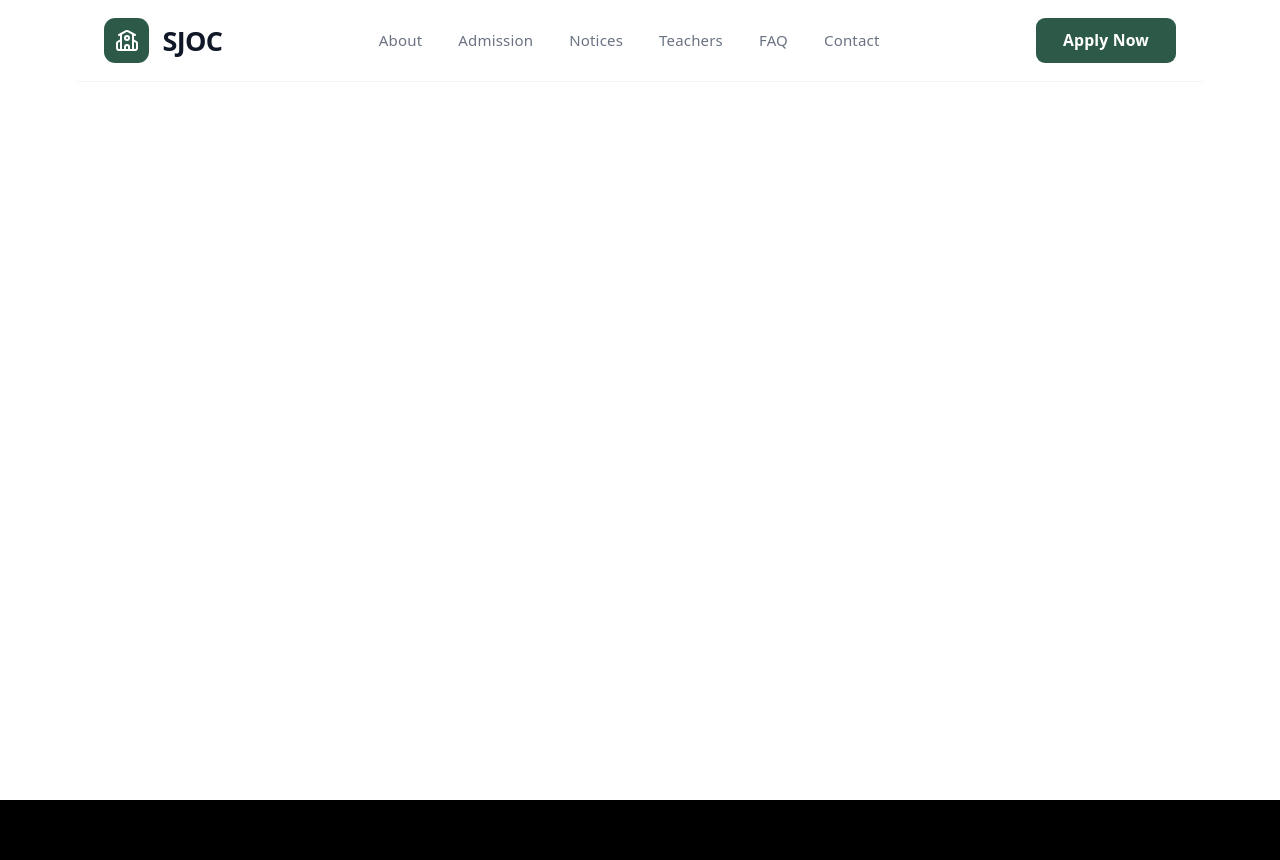
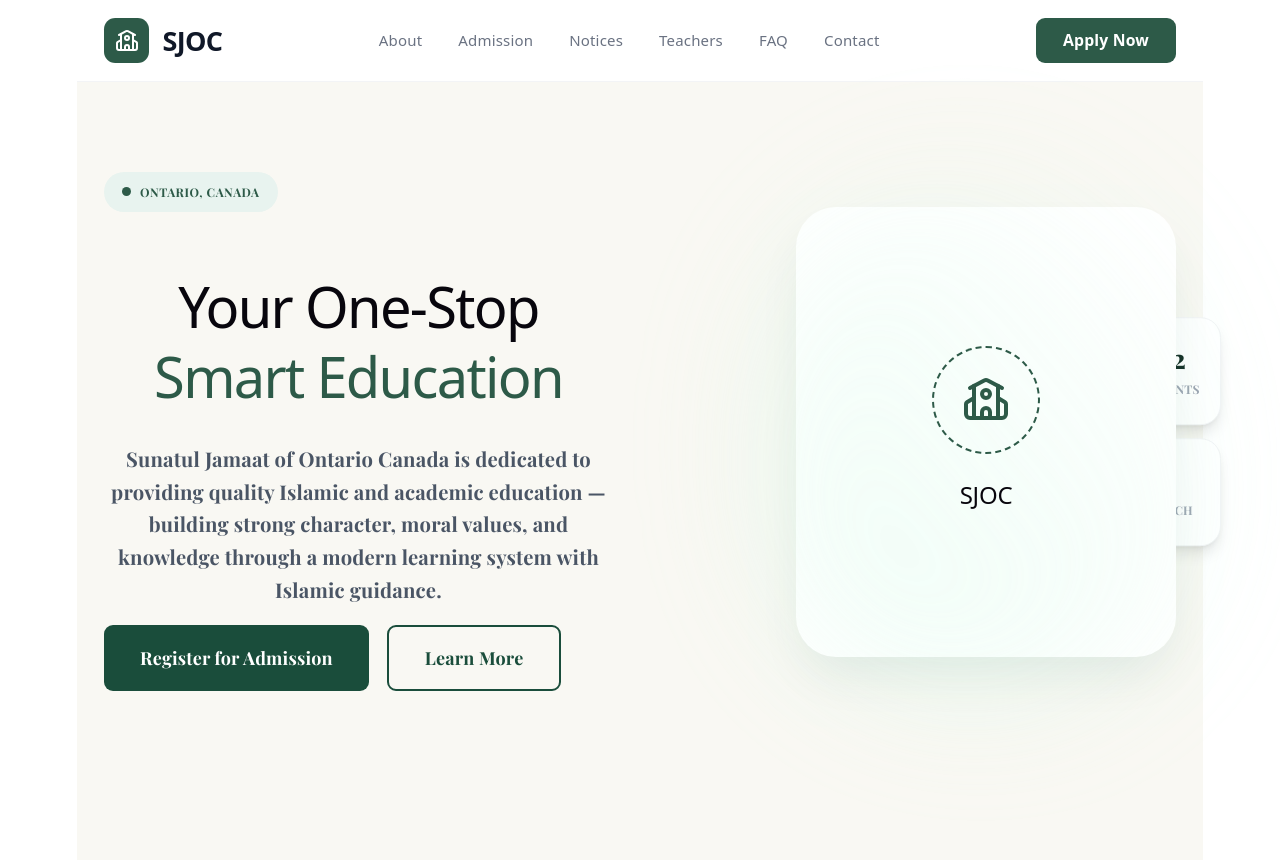
Before and after one commit to tanvermax/sjoc-school, a React (Vite) app: page / in a window 1280 px wide. Shown: the top 860 px of the page. Before the commit the page ends 800 px from the top, so only its background shows below. Built offline with nearby package versions, Linux system fonts and the light colour scheme.

Commit message:
hero section added

```diff
--- a/src/MainLoyout/CommonLayoput/CommonLayout.tsx
+++ b/src/MainLoyout/CommonLayoput/CommonLayout.tsx
@@ -1,9 +1,12 @@
+import { Outlet } from "react-router";
 import Navbar from "../Home/Navber";
 
 export default function CommonLayout() {
   return (
     <div>
       <Navbar />
+      <Outlet/>
+
     </div>
   );
 }
--- /dev/null
+++ b/src/MainLoyout/CommonLayoput/Hero.tsx
@@ -0,0 +1,75 @@
+
+import { School, Users, BookOpen, MapPin, GraduationCap } from 'lucide-react';
+
+const Hero = () => {
+  const stats = [
+    { label: "Teachers", value: "17", icon: <Users size={16} /> },
+    { label: "Students", value: "312", icon: <GraduationCap size={16} /> },
+    { label: "Classes", value: "11", icon: <BookOpen size={16} /> },
+    { label: "Branch", value: "1", icon: <MapPin size={16} /> },
+  ];
+
+  return (
+    <section className="font-serif-custom relative min-h-screen  bg-[#F9F8F3] px-6 py-12 md:py-20">
+      <div className="mx-auto grid  grid-cols-1 items-center gap-12 lg:grid-cols-2">
+
+        {/* Left Content */}
+        <div className="flex flex-col space-y-6">
+          <div className="inline-flex w-fit items-center gap-2 rounded-full bg-[#E8F3EF] px-4 py-1.5 text-[12px] font-bold uppercase tracking-wider text-[#2D5A48]">
+            <span className="h-2 w-2 rounded-full bg-[#2D5A48]" />
+            Ontario, Canada
+          </div>
+
+          <h1 className="font-serif-custom text-5xl font-bold leading-tight  md:text-7xl">
+            Your One-Stop <br />
+            <span className="text-[#2D5A48]">Smart Education</span>
+          </h1>
+
+          <p className="max-w-lg text-lg leading-relaxed text-gray-600">
+            Sunatul Jamaat of Ontario Canada is dedicated to providing quality Islamic and academic education —
+            building strong character, moral values, and knowledge through a modern learning system with Islamic guidance.
+          </p>
+
+          <div className="flex flex-wrap gap-4 pt-4">
+            <button className="rounded-md bg-[#1A4D3B] px-8 py-4 font-semibold text-white transition-all hover:bg-[#143d2f] hover:shadow-lg">
+              Register for Admission
+            </button>
+            <button className="rounded-md border-2 border-[#1A4D3B] px-8 py-4 font-semibold text-[#1A4D3B] transition-all hover:bg-[#1A4D3B] hover:text-white">
+              Learn More
+            </button>
+          </div>
+        </div>
+
+        {/* Right Content: Visual & Stats */}
+        <div className="relative flex items-center justify-center lg:justify-end">
+          {/* Main Card */}
+          <div className="relative z-10 flex h-[350px] w-[300px] flex-col items-center justify-center rounded-[40px] bg-white shadow-2xl shadow-emerald-900/10 md:h-[450px] md:w-[380px]">
+            <div className="mb-6 flex h-24 w-24 items-center justify-center rounded-full border-2 border-dashed border-[#2D5A48] p-4">
+              <School size={48} className="text-[#2D5A48]" />
+            </div>
+            <h2 className="font-serif text-3xl font-bold tracking-widest text-[#2D5A48]">SJOC</h2>
+
+            {/* Soft Gradient Background behind card */}
+            <div className="absolute -z-10 h-[120%] w-[120%] animate-pulse rounded-full bg-gradient-to-tr from-emerald-100/50 to-transparent blur-3xl" />
+          </div>
+
+          {/* Stats Grid Overlay */}
+          <div className="absolute -right-4 top-1/2 grid -translate-y-1/2 grid-cols-2 gap-3 md:-right-10">
+            {stats.map((stat, index) => (
+              <div
+                key={index}
+                className="flex h-20 w-20 flex-col items-center justify-center rounded-2xl border border-gray-100 bg-white shadow-lg transition-transform hover:scale-105 md:h-24 md:w-24"
+              >
+                <span className="text-xl font-bold text-[#0A261D] md:text-2xl">{stat.value}</span>
+                <span className="text-[10px] font-medium uppercase text-gray-400 md:text-[12px]">{stat.label}</span>
+              </div>
+            ))}
+          </div>
+        </div>
+
+      </div>
+    </section>
+  );
+};
+
+export default Hero;
--- /dev/null
+++ b/src/MainLoyout/Home/Home.tsx
@@ -0,0 +1,10 @@
+import Hero from "../CommonLayoput/Hero";
+
+
+export default function Home() {
+  return (
+   <div>
+    <Hero/>
+   </div>
+  );
+}
--- a/src/index.css
+++ b/src/index.css
@@ -1,3 +1,4 @@
+@import url('https://fonts.googleapis.com/css2?family=Playfair+Display:wght@700&display=swap');
 @import "tailwindcss";
 @import "tw-animate-css";
 @import "shadcn/tailwind.css";
@@ -97,6 +98,12 @@
   --sidebar-ring: oklch(0.708 0 0)
 }
 
+
+@layer utilities {
+  .font-serif-custom {
+    font-family: 'Playfair Display', serif;
+  }
+}
 @media (prefers-color-scheme: dark) {
   :root {
     --text: #9ca3af;
```
Also changed, not shown: src/routes/route.tsx (+8 -1 lines).
